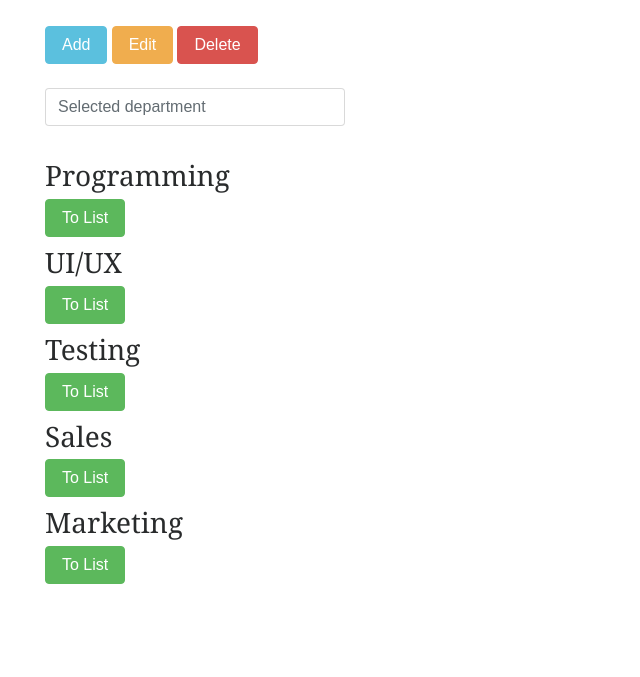
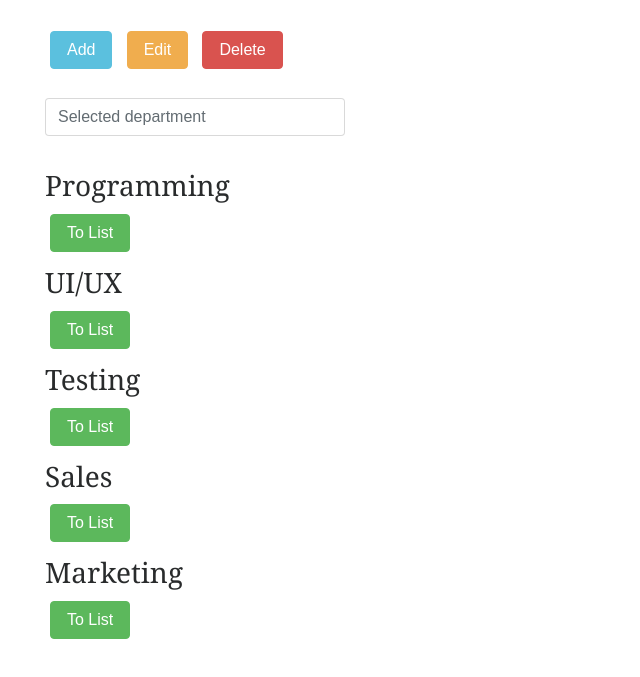
Before and after one commit to koshmaymm/departments, a plain HTML site: page index.html in a window 1280 px wide. Shown: the part 71-748 px from the top of the page, without its empty margins (0-640 px from the left). Drawn offline with nearby package versions, Linux system fonts and the light colour scheme.

Commit message:
change css

```diff
--- a/style.css
+++ b/style.css
@@ -16,7 +16,11 @@ h2 {
     margin-left: 10px;
 }
 
-.form-control,
-li {
+.form-control {
     max-width: 300px;
 }
+
+.btn {
+    max-width: 100px;
+    margin: 5px;
+}
```
